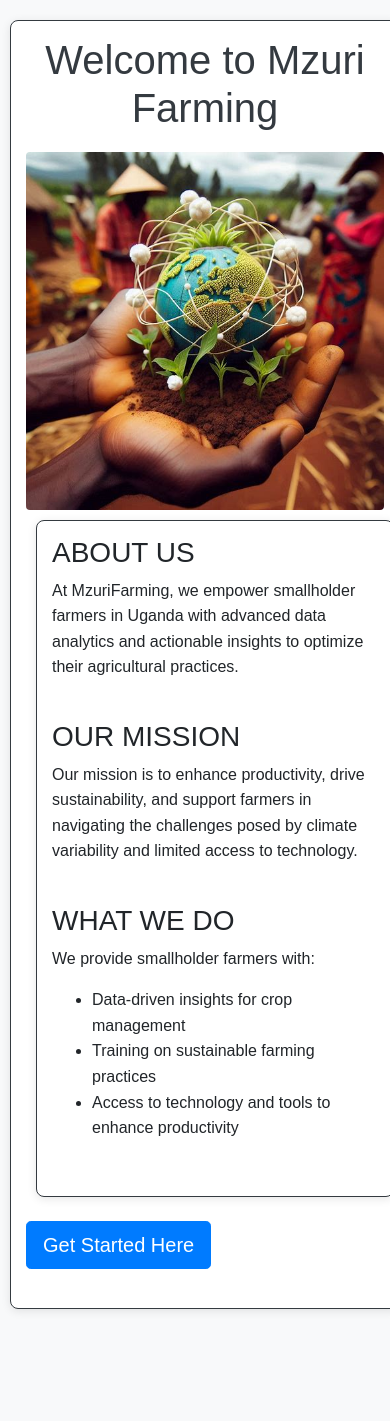
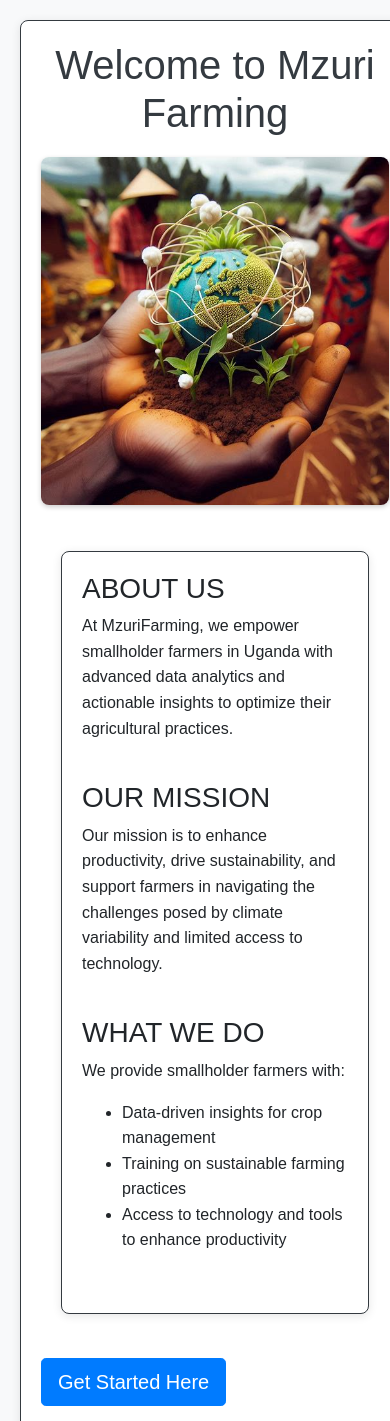
Before and after one commit to Alle4n/MzuriFarming, a Django app: page / in a window 390 px wide. Shown: the part 72-1493 px from the top of the page. Run offline with Django 5.2, Linux system fonts and the light colour scheme; some libraries are stand-ins or nearby versions.

Commit message:
HTML and CSS update 9.10.24

```diff
--- a/MzuriFarmingProject/MzuriFarmingApp/static/styles.css
+++ b/MzuriFarmingProject/MzuriFarmingApp/static/styles.css
@@ -38,8 +38,10 @@
     margin-bottom: 20px;
 }
 
-.text-center img {
+img {
+    display: block;
     max-width: 100%;
+    margin: 0 auto;
     height: auto;
     border-radius: 8px;
     box-shadow: 0 2px 5px rgba(0, 0, 0, 0.2);
@@ -70,7 +72,6 @@
     background-color: #e9ecef;
 }
 
-/* Footer styles */
 footer {
     background-color: #f8f9fa;
     padding: 20px 0;
@@ -93,14 +94,14 @@
     margin-top: 20px;
 }
 
-
 @media (max-width: 768px) {
     .navbar a {
         padding: 10px 5px;
     }
 
     .container {
-        margin: 10px;
-        padding: 15px;
+        display: flex;
+        flex-direction: row;
+        flex-wrap: wrap;
     }
 }
--- a/MzuriFarmingProject/MzuriFarmingApp/templates/base.html
+++ b/MzuriFarmingProject/MzuriFarmingApp/templates/base.html
@@ -30,7 +30,6 @@
         {% block content %}
         <div class="text-center">
             <h1>Welcome to Mzuri Farming</h1>
-            <img src="{% static 'images/MzuriFarming.jpeg' %}" alt="Farming Image" class="img-fluid rounded" style="max-width: 100%; height: auto;">
         </div>
         {% endblock %}
     </div>
--- a/MzuriFarmingProject/MzuriFarmingApp/templates/index.html
+++ b/MzuriFarmingProject/MzuriFarmingApp/templates/index.html
@@ -4,9 +4,11 @@
 {% block title %}Home{% endblock %}
 
 {% block content %}
-<h1>Welcome to Mzuri Farming</h1>
-<img src="{% static 'images/MzuriFarming.jpeg' %}" alt="Farming Image" class="img-fluid rounded" style="max-width: 100%; height: auto;"><br>
-<div class="container">
+    <h1 class="text-center">Welcome to Mzuri Farming</h1>
+    <div class="text-center">
+        <img src="{% static 'images/MzuriFarming.jpeg' %}" alt="Farming Image" class="img-fluid"><br>
+    </div>
+    <div class="container">
     <div class="row">
         <div class="col-lg-4 col-md-12 mb-4">
             <h3 class="text-uppercase">About Us</h3>
@@ -28,7 +30,7 @@
     </div>
 </div>
 <!-- Get Started Button -->
-<div class="my-4">
-    <a href="{% url 'index' %}" class="btn btn-primary btn-lg">Get Started Here</a>
+<div class="my-4 text-center">
+    <a href="{% url 'add_user' %}" class="btn btn-primary btn-lg">Get Started Here</a>
 </div>
 {% endblock %}
--- a/MzuriFarmingProject/MzuriFarmingApp/views.py
+++ b/MzuriFarmingProject/MzuriFarmingApp/views.py
@@ -10,7 +10,7 @@
         form = UserForm(request.POST)
         if form.is_valid():
             form.save()
-            return redirect('/')
+            return redirect('/crops')
     else:
         form = UserForm()
 
```
